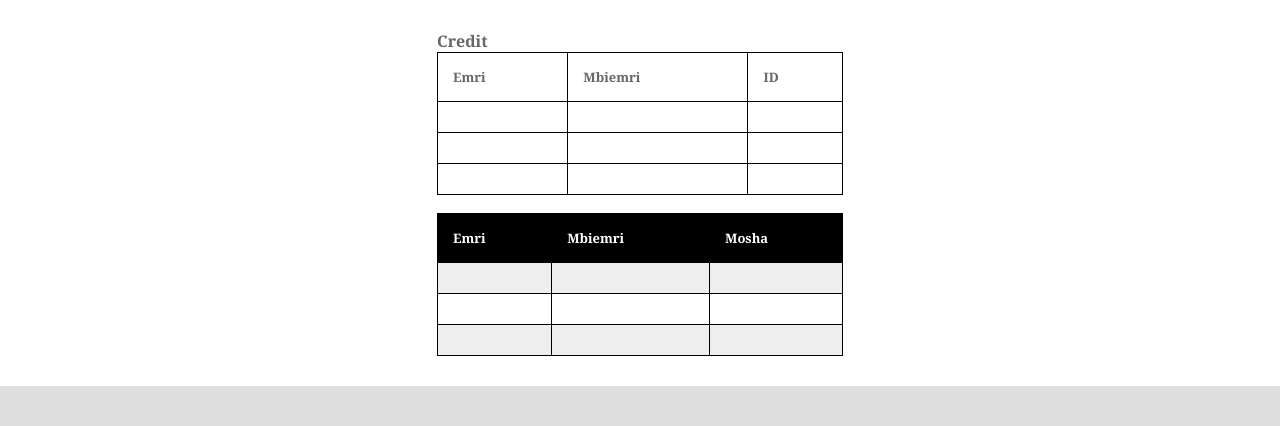
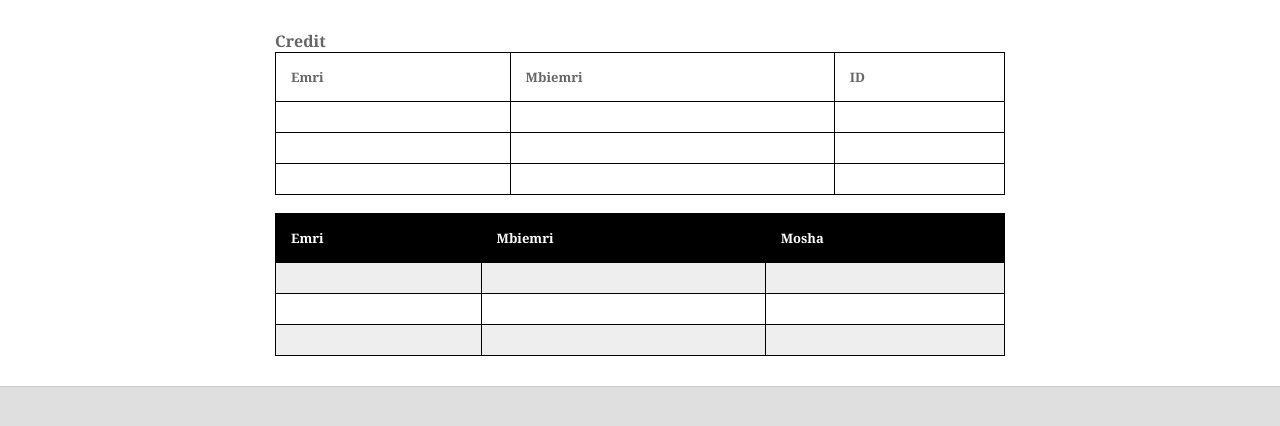
Before and after one commit to JonHajdini/InternetProgramming, a PHP site: page /webdevelopers.html in a window 1280 px wide. Shown: the part 89-515 px from the top of the page. Run offline with PHP 8.4, Linux system fonts and the light colour scheme; lists and menus that the app fills with data are empty.

Commit message:
Body.css update
Footer Update

```diff
--- a/body.css
+++ b/body.css
@@ -87,7 +87,7 @@
 .imgl{margin:0 15px 0 0; clear:left;}
 .imgr{margin:0 0 15px 15px; clear:right;}
 
-#intro{padding:30px 437px 30px; border-bottom:0px solid #CCCCCC; margin: auto;}
+#intro{padding:30px 275px 30px; border-bottom:1px solid #CCCCCC;}
 #intro ul{margin:0; padding:0; list-style:none;}
 #intro li{display:block; float:left; width:234px; margin:0 8px 0 0;}
 #intro li.last{margin-right:0;}
--- a/footeri.css
+++ b/footeri.css
@@ -18,7 +18,7 @@
   height:auto;
   margin:auto;
   background-color:rgb(223, 223, 223);
-  padding:30px 310px;
+  padding:30px 150px;
   box-sizing:border-box;
 
 }
--- a/index.html
+++ b/index.html
@@ -1,6 +1,7 @@
 <html>
 
 <head>
+  <meta name="viewport" content="width=device-width,initial-scale=1.0">
   <title>Homepage</title>
   <meta charset="UTF-8">
   <link rel="stylesheet" href="style.css" type="text/css">
```
